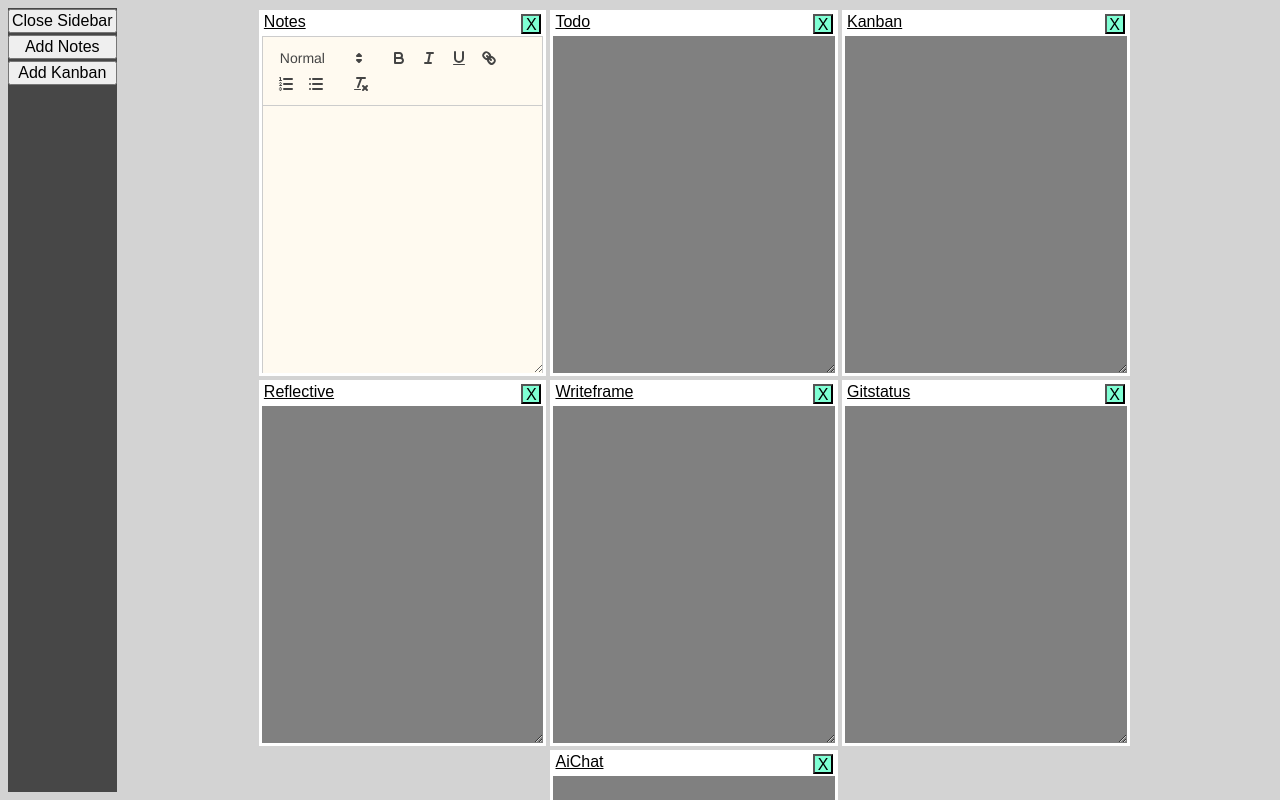
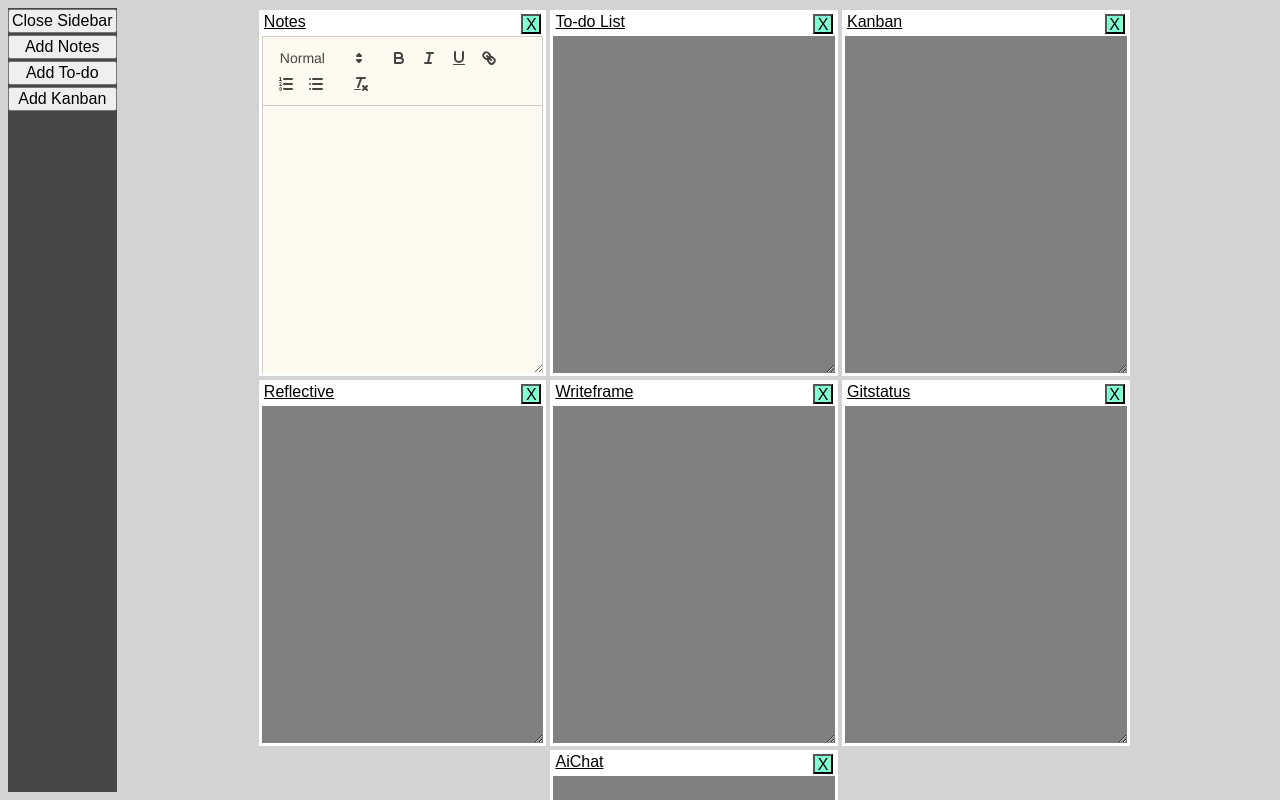
Before and after one commit to J-Wll/dev-companion, a React (Vite) app: page / in a window 1280 px wide. Shown: the top 800 px of the page. Built offline with nearby package versions, Linux system fonts and the light colour scheme.

Commit message:
Reformatted module switch statement to assign component and title

```diff
--- a/src/App.jsx
+++ b/src/App.jsx
@@ -114,6 +114,7 @@ export default function App() {
       <div className="sidebar">
         <button>Close Sidebar</button>
         <button onClick={() => { addModule("Notes") }}>Add Notes</button>
+        <button onClick={() => { addModule("Todo") }}>Add To-do</button>
         <button onClick={() => { addModule("Kanban") }}>Add Kanban</button>
       </div>
     )
--- a/src/Module.jsx
+++ b/src/Module.jsx
@@ -5,29 +5,32 @@ import TodoContent from "./TodoContent";
 export default function Module(props) {
     // console.log(props);
 
-    function componentContent(purpose) {
-        const componentProps = { data: props.data, setData: props.setData, counter: props.counter, globalModuleData: props.globalModuleData }
-        switch (purpose) {
-            case "Notes":
-                return <NoteContent {...componentProps} />
-            case "Todo":
-                return <TodoContent {...componentProps} />
-            default:
-                break;
-        }
-        // if (purpose === "Notes") {
-        //     // return <NoteContent data={props.data} setData={props.setData} counter={props.counter} globalModuleData = {props.globalModuleData} />
-        // }
+    let component, title;
+    const componentProps = { data: props.data, setData: props.setData, counter: props.counter, globalModuleData: props.globalModuleData }
+    switch (props.purpose) {
+        case "Notes":
+            component = <NoteContent {...componentProps} />;
+            title = "Notes";
+            break;
+        case "Todo":
+            component = <TodoContent {...componentProps} />;
+            title = "To-do List";
+            break;
+        default:
+            component = <></>;
+            title = props.purpose;
+            break;
     }
 
+    console.log(component, title);
     return (
         <div className={`module ${props.purpose}-module`}>
             <div className="menu-bar">
-                <p className="module-title">{props.purpose}</p>
+                <p className="module-title">{title}</p>
                 <button onClick={() => props.deleteModule(props.counter)} className="close-module">X</button>
             </div>
             <div className="module-body">
-                {componentContent(props.purpose)}
+                {component}
             </div>
         </div>
     )
```
